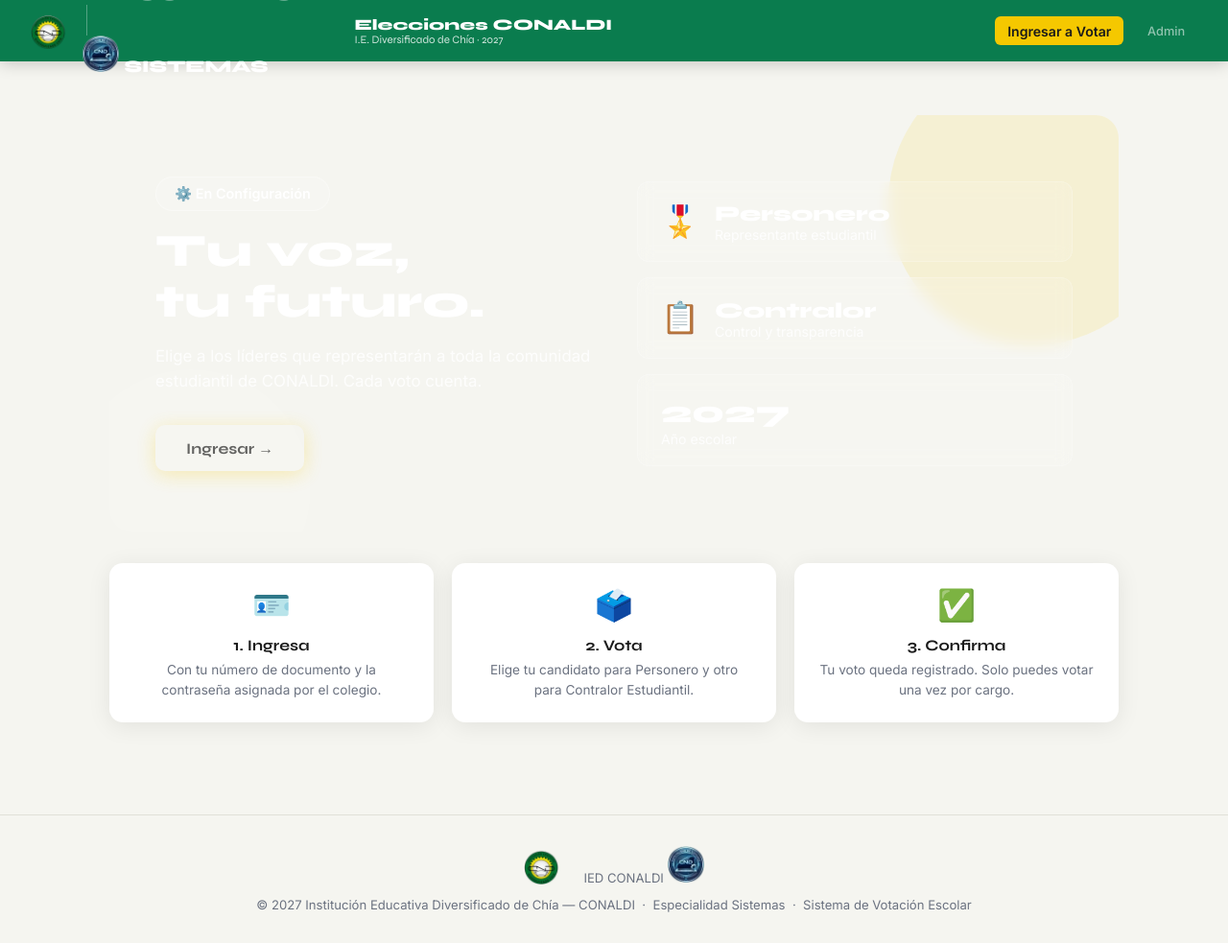
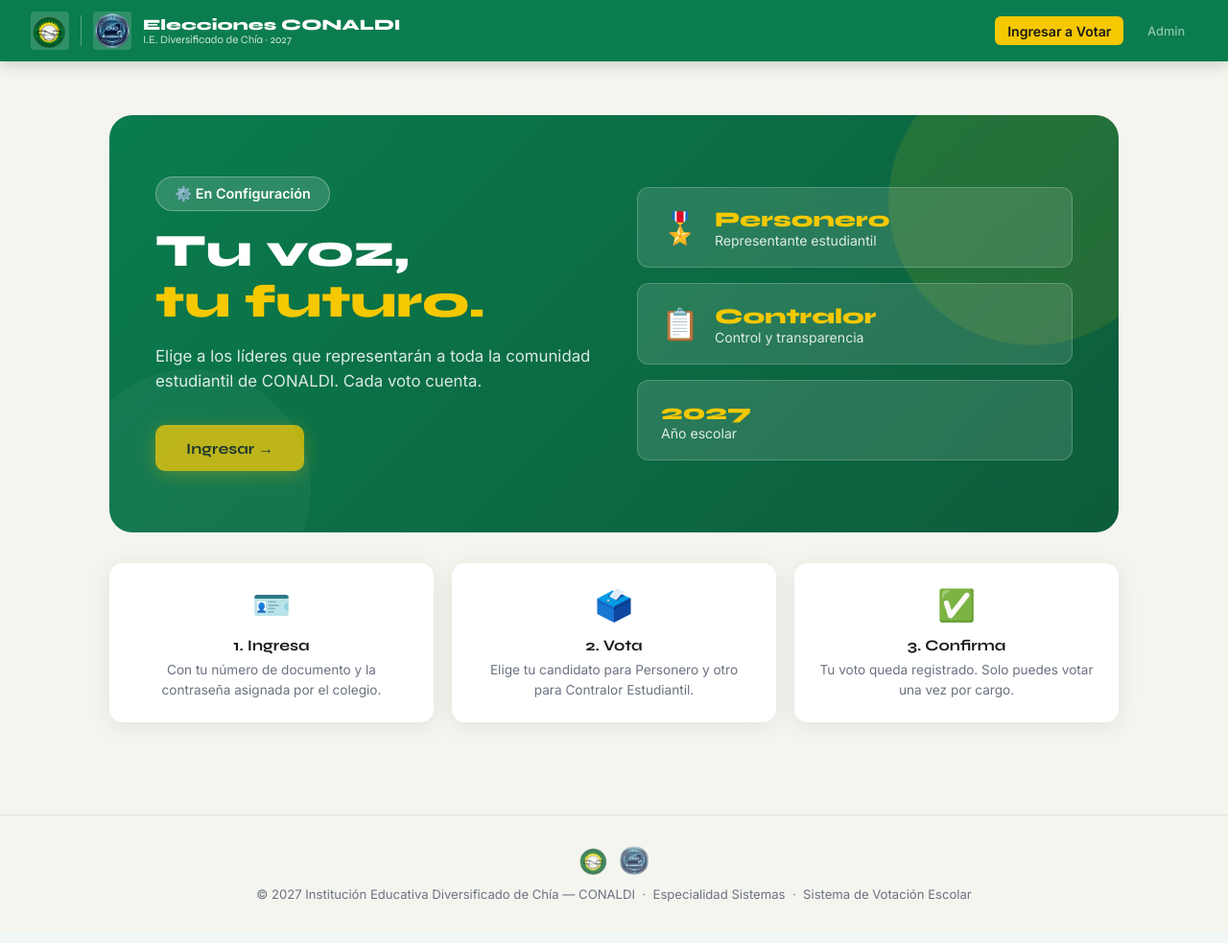
Before and after one commit to EGORDOCO/elecciones-conaldi, a Flask app: page / in a window 1280 px wide. Shown: the whole page at 96% size. After the commit the page ends 940 px from the top, so only its background shows below. Run offline with Flask 3, Linux system fonts and the light colour scheme.

Commit message:
Correccion diseño hero y escudos

```diff
--- a/templates/base.html
+++ b/templates/base.html
@@ -3,42 +3,38 @@
 <head>
   <meta charset="UTF-8">
   <meta name="viewport" content="width=device-width, initial-scale=1.0">
-  <!-- ✏️ AÑO — Cambia "2026" por el año de la elección en todo este archivo -->
-  <title>{% block title %}Elecciones Escolares 2026{% endblock %}</title>
+  <!-- ✏️ AÑO — Cambia "2027" por el año de la elección en todo este archivo -->
+  <title>{% block title %}Elecciones Escolares 2027{% endblock %}</title>
   <link rel="preconnect" href="https://fonts.googleapis.com">
   <link href="https://fonts.googleapis.com/css2?family=Syne:wght@400;600;700;800&family=Inter:wght@300;400;500;600&display=swap" rel="stylesheet">
   <style>
     /* =========================================================
-       ✏️ COLORES — Para cambiar el tema de color cada año,
-       edita únicamente las variables CSS de abajo.
-       --color-primario  : color principal (barra nav, botones, títulos)
-       --color-secundario: color de acento (badges, destacados)
-       --color-acento    : color del botón principal de acción
-       Ejemplos de paletas:
-         Verde institucional (actual): #0A7C4E / #12A367 / #F5C800
-         Azul universitario          : #1D4ED8 / #2563EB / #F59E0B
-         Rojo cívico                 : #B91C1C / #DC2626 / #FCD34D
+       ✏️ COLORES — Edita solo estas variables para cambiar el tema
+       Verde actual: #0A7C4E / #12A367 / #F5C800
     ========================================================= */
     :root {
-      --color-primario:    #0A7C4E;  /* ✏️ COLOR — color principal */
-      --color-primario-dark: #0D5C3A; /* ✏️ COLOR — tono oscuro del principal */
-      --color-primario-claro: #E8F5EF; /* ✏️ COLOR — fondo suave del principal */
-      --color-secundario: #12A367;  /* ✏️ COLOR — color secundario (hover) */
-      --color-acento:     #F5C800;  /* ✏️ COLOR — color de acento/botón acción */
-      --color-peligro:    #C8302A;
+      --color-primario:       #0A7C4E;
+      --color-primario-dark:  #0D5C3A;
+      --color-primario-claro: #E8F5EF;
+      --color-secundario:     #12A367;
+      --color-acento:         #F5C800;
+      --color-peligro:        #C8302A;
+      /* Alias para compatibilidad con index.html */
+      --verde:    #0A7C4E;
+      --amarillo: #F5C800;
       --fondo:    #F5F5F0;
       --blanco:   #FFFFFF;
       --texto:    #1A1A1A;
       --gris:     #6B7280;
       --borde:    #E0E0D8;
-      --sombra:      0 4px 24px rgba(0,0,0,0.08);
+      --sombra:       0 4px 24px rgba(0,0,0,0.08);
       --sombra-hover: 0 8px 40px rgba(0,0,0,0.14);
     }
     *, *::before, *::after { box-sizing: border-box; margin: 0; padding: 0; }
     html { scroll-behavior: smooth; }
     body { font-family: 'Inter', sans-serif; background: var(--fondo); color: var(--texto); min-height: 100vh; }
 
-    /* ── NAVBAR ───────────────────────────────────────────── */
+    /* ── NAVBAR ─────────────────────────────────────────── */
     nav {
       background: var(--color-primario);
       padding: 0 2rem;
@@ -47,33 +43,49 @@
       box-shadow: 0 2px 16px rgba(0,0,0,0.2);
     }
     .nav-brand {
-      font-family: 'Syne', sans-serif; font-weight: 800; font-size: 1.1rem;
+      font-family: 'Syne', sans-serif; font-weight: 800;
       color: var(--blanco); text-decoration: none;
       display: flex; align-items: center; gap: 0.75rem;
     }
-    /* Escudos en el nav */
-    .nav-escudos { display: flex; align-items: center; gap: 8px; }
-    .nav-escudos svg { width: 38px; height: 38px; filter: drop-shadow(0 1px 3px rgba(0,0,0,0.3)); }
-    .nav-separador { width: 1px; height: 32px; background: rgba(255,255,255,0.3); margin: 0 4px; }
+    /* ✏️ ESCUDOS — Contenedor de imágenes en el nav */
+    .nav-escudos {
+      display: flex; align-items: center; gap: 8px;
+    }
+    .nav-escudos img {
+      width: 40px; height: 40px;
+      object-fit: contain;
+      border-radius: 4px;
+      /* Fondo blanco suave para que el escudo se vea sobre verde */
+      background: rgba(255,255,255,0.15);
+      padding: 2px;
+    }
+    .nav-separador {
+      width: 1px; height: 32px;
+      background: rgba(255,255,255,0.3);
+      margin: 0 4px;
+    }
     .nav-titulo { display: flex; flex-direction: column; line-height: 1.2; }
     .nav-titulo span:first-child { font-size: 1rem; font-weight: 800; }
-    /* ✏️ AÑO — El año en el nav se toma del texto de abajo en el HTML del nav */
-    .nav-titulo span:last-child { font-size: 0.72rem; font-weight: 400; opacity: 0.8; }
+    .nav-titulo span:last-child  { font-size: 0.72rem; font-weight: 400; opacity: 0.8; }
 
     .nav-links { display: flex; gap: 0.75rem; align-items: center; }
-    .nav-links a { color: rgba(255,255,255,0.85); text-decoration: none; font-size: 0.88rem; font-weight: 500; padding: 0.4rem 0.8rem; border-radius: 6px; transition: all 0.2s; }
+    .nav-links a {
+      color: rgba(255,255,255,0.85); text-decoration: none;
+      font-size: 0.88rem; font-weight: 500;
+      padding: 0.4rem 0.8rem; border-radius: 6px; transition: all 0.2s;
+    }
     .nav-links a:hover { background: rgba(255,255,255,0.15); color: #fff; }
     .nav-links .btn-nav { background: var(--color-acento); color: var(--texto) !important; font-weight: 600; }
     .nav-links .btn-nav:hover { opacity: 0.9; }
 
-    /* ── ALERTAS ──────────────────────────────────────────── */
+    /* ── ALERTAS ─────────────────────────────────────────── */
     .alerts { max-width: 960px; margin: 1.5rem auto 0; padding: 0 1.5rem; }
     .alert { padding: 0.85rem 1.2rem; border-radius: 10px; margin-bottom: 0.75rem; font-size: 0.9rem; font-weight: 500; display: flex; align-items: center; gap: 0.5rem; }
     .alert-error   { background: #FEE2E2; color: #991B1B; border-left: 4px solid var(--color-peligro); }
     .alert-success { background: var(--color-primario-claro); color: #065F46; border-left: 4px solid var(--color-primario); }
     .alert-info    { background: #DBEAFE; color: #1E40AF; border-left: 4px solid #3B82F6; }
 
-    /* ── BOTONES ──────────────────────────────────────────── */
+    /* ── BOTONES ─────────────────────────────────────────── */
     .btn { display: inline-flex; align-items: center; gap: 0.4rem; padding: 0.65rem 1.4rem; border-radius: 8px; font-family: 'Inter', sans-serif; font-size: 0.9rem; font-weight: 600; cursor: pointer; text-decoration: none; border: none; transition: all 0.2s; }
     .btn-primary  { background: var(--color-primario); color: #fff; }
     .btn-primary:hover { background: var(--color-secundario); transform: translateY(-1px); }
@@ -84,26 +96,27 @@
     .btn-acento   { background: var(--color-acento); color: var(--texto); }
     .btn-acento:hover { opacity: 0.9; }
 
-    /* ── LAYOUT ───────────────────────────────────────────── */
+    /* ── LAYOUT ──────────────────────────────────────────── */
     main { max-width: 1100px; margin: 0 auto; padding: 2rem 1.5rem; }
     .card { background: var(--blanco); border-radius: 16px; box-shadow: var(--sombra); overflow: hidden; }
     .card-header { padding: 1.5rem 2rem; border-bottom: 1px solid var(--borde); display: flex; justify-content: space-between; align-items: center; }
     .card-header h2 { font-family: 'Syne', sans-serif; font-size: 1.2rem; font-weight: 700; }
     .card-body { padding: 2rem; }
 
-    /* ── BADGES ───────────────────────────────────────────── */
-    .badge-verde   { background: var(--color-primario-claro); color: #065F46; padding: 0.2rem 0.7rem; border-radius: 99px; font-size: 0.78rem; font-weight: 600; }
-    .badge-rojo    { background: #FEE2E2; color: #991B1B; padding: 0.2rem 0.7rem; border-radius: 99px; font-size: 0.78rem; font-weight: 600; }
-    .badge-amarillo{ background: #FEF3C7; color: #92400E; padding: 0.2rem 0.7rem; border-radius: 99px; font-size: 0.78rem; font-weight: 600; }
+    /* ── BADGES ──────────────────────────────────────────── */
+    .badge-verde    { background: var(--color-primario-claro); color: #065F46; padding: 0.2rem 0.7rem; border-radius: 99px; font-size: 0.78rem; font-weight: 600; }
+    .badge-rojo     { background: #FEE2E2; color: #991B1B; padding: 0.2rem 0.7rem; border-radius: 99px; font-size: 0.78rem; font-weight: 600; }
+    .badge-amarillo { background: #FEF3C7; color: #92400E; padding: 0.2rem 0.7rem; border-radius: 99px; font-size: 0.78rem; font-weight: 600; }
 
-    /* ── FOOTER ───────────────────────────────────────────── */
+    /* ── FOOTER ──────────────────────────────────────────── */
     footer {
       text-align: center; padding: 2rem; color: var(--gris);
       font-size: 0.82rem; border-top: 1px solid var(--borde); margin-top: 4rem;
       display: flex; flex-direction: column; align-items: center; gap: 0.75rem;
     }
     .footer-escudos { display: flex; align-items: center; gap: 12px; }
-    .footer-escudos svg { width: 32px; height: 32px; opacity: 0.7; }
+    /* ✏️ ESCUDOS FOOTER — tamaño pequeño */
+    .footer-escudos img { width: 30px; height: 30px; object-fit: contain; opacity: 0.75; }
 
     @media (max-width: 640px) {
       nav { padding: 0 1rem; }
@@ -114,56 +127,23 @@
 </head>
 <body>
 
-<!-- ══════════════════════════════════════════════════════════
-     NAVBAR
-     ✏️ AÑO — Actualiza "2026" en el span de abajo
-     ✏️ INSTITUCIÓN — Cambia el nombre si fuera necesario
-     ✏️ ESCUDOS — Los SVG inline de abajo son los escudos del
-        colegio y de la especialidad. Para reemplazarlos por
-        una imagen real, cambia el <svg> por:
-        <img src="{{ url_for('static', filename='img/escudo_colegio.png') }}" width="38" height="38">
-        y coloca el archivo PNG en static/img/
-══════════════════════════════════════════════════════════ -->
 <nav>
   <a class="nav-brand" href="{{ url_for('index') }}">
     <div class="nav-escudos">
-      <!-- ✏️ ESCUDO COLEGIO — Reemplaza este SVG por la imagen real del escudo -->
-      <img src="{{ url_for('static', filename='img/escudo_colegio.png') }}" width="38" height="38">
-        <defs>
-          <linearGradient id="gc1" x1="0%" y1="0%" x2="100%" y2="100%">
-            <stop offset="0%" style="stop-color:#FFD700"/>
-            <stop offset="50%" style="stop-color:#003087"/>
-            <stop offset="100%" style="stop-color:#CE1126"/>
-          </linearGradient>
-        </defs>
-        <path d="M30 2 L58 14 L58 42 C58 56 44 66 30 68 C16 66 2 56 2 42 L2 14 Z" fill="url(#gc1)" stroke="white" stroke-width="1.5"/>
-        <text x="30" y="28" text-anchor="middle" font-family="Arial" font-weight="bold" font-size="9" fill="white">IED</text>
-        <text x="30" y="40" text-anchor="middle" font-family="Arial" font-weight="bold" font-size="6" fill="white">CONALDI</text>
-        <text x="30" y="52" text-anchor="middle" font-family="Arial" font-size="5" fill="white">CHÍA</text>
-      </svg>
+      <!-- ✏️ ESCUDO COLEGIO — Coloca el archivo en static/img/escudo_colegio.png -->
+      <img src="{{ url_for('static', filename='img/escudo_colegio.png') }}"
+           alt="Escudo CONALDI" onerror="this.style.display='none'">
 
       <div class="nav-separador"></div>
 
-      <!-- ✏️ ESCUDO SISTEMAS — Reemplaza este SVG por la imagen real de la especialidad -->
-      <img src="{{ url_for('static', filename='img/escudo_esp.png') }}" width="38" height="38">
-        <defs>
-          <linearGradient id="gs1" x1="0%" y1="0%" x2="100%" y2="100%">
-            <stop offset="0%" style="stop-color:#0A7C4E"/>
-            <stop offset="100%" style="stop-color:#1D4ED8"/>
-          </linearGradient>
-        </defs>
-        <path d="M30 2 L58 14 L58 42 C58 56 44 66 30 68 C16 66 2 56 2 42 L2 14 Z" fill="url(#gs1)" stroke="white" stroke-width="1.5"/>
-        <rect x="16" y="20" width="28" height="20" rx="2" fill="none" stroke="white" stroke-width="1.5"/>
-        <rect x="22" y="40" width="16" height="3" rx="1" fill="white"/>
-        <rect x="26" y="43" width="8" height="4" rx="1" fill="white"/>
-        <circle cx="30" cy="30" r="4" fill="white" opacity="0.9"/>
-        <text x="30" y="58" text-anchor="middle" font-family="Arial" font-size="5" fill="white">SISTEMAS</text>
-      </svg>
+      <!-- ✏️ ESCUDO SISTEMAS — Coloca el archivo en static/img/escudo_esp.png -->
+      <img src="{{ url_for('static', filename='img/escudo_esp.png') }}"
+           alt="Especialidad Sistemas" onerror="this.style.display='none'">
     </div>
 
     <div class="nav-titulo">
-      <!-- ✏️ AÑO — Cambia 2026 por el año actual -->
       <span>Elecciones CONALDI</span>
+      <!-- ✏️ AÑO — Cambia 2027 por el año actual -->
       <span>I.E. Diversificado de Chía · 2027</span>
     </div>
   </a>
@@ -184,7 +164,6 @@
   </div>
 </nav>
 
-<!-- ALERTAS FLASH -->
 <div class="alerts">
   {% with messages = get_flashed_messages(with_categories=true) %}
     {% for category, msg in messages %}
@@ -198,28 +177,12 @@
 
 <main>{% block content %}{% endblock %}</main>
 
-<!-- ══════════════════════════════════════════════════════════
-     FOOTER
-     ✏️ AÑO — Actualiza el año en el texto del pie de página
-══════════════════════════════════════════════════════════ -->
 <footer>
   <div class="footer-escudos">
-    <!-- Escudo colegio pequeño -->
-    <img src="{{ url_for('static', filename='img/escudo_colegio.png') }}" width="38" height="38">
-      <defs><linearGradient id="gf1" x1="0%" y1="0%" x2="100%" y2="100%"><stop offset="0%" style="stop-color:#FFD700"/><stop offset="50%" style="stop-color:#003087"/><stop offset="100%" style="stop-color:#CE1126"/></linearGradient></defs>
-      <path d="M30 2 L58 14 L58 42 C58 56 44 66 30 68 C16 66 2 56 2 42 L2 14 Z" fill="url(#gf1)" stroke="#ccc" stroke-width="1"/>
-      <text x="30" y="30" text-anchor="middle" font-family="Arial" font-weight="bold" font-size="8" fill="white">IED</text>
-      <text x="30" y="42" text-anchor="middle" font-family="Arial" font-size="5" fill="white">CONALDI</text>
-    </svg>
-    <!-- Escudo sistemas pequeño -->
-    <img src="{{ url_for('static', filename='img/escudo_esp.png') }}" width="38" height="38">
-      <defs><linearGradient id="gf2" x1="0%" y1="0%" x2="100%" y2="100%"><stop offset="0%" style="stop-color:#0A7C4E"/><stop offset="100%" style="stop-color:#1D4ED8"/></linearGradient></defs>
-      <path d="M30 2 L58 14 L58 42 C58 56 44 66 30 68 C16 66 2 56 2 42 L2 14 Z" fill="url(#gf2)" stroke="#ccc" stroke-width="1"/>
-      <rect x="18" y="22" width="24" height="16" rx="2" fill="none" stroke="white" stroke-width="1.2"/>
-      <circle cx="30" cy="30" r="3" fill="white" opacity="0.9"/>
-    </svg>
+    <img src="{{ url_for('static', filename='img/escudo_colegio.png') }}" alt="CONALDI" onerror="this.style.display='none'">
+    <img src="{{ url_for('static', filename='img/escudo_esp.png') }}" alt="Sistemas" onerror="this.style.display='none'">
   </div>
-  <!-- ✏️ AÑO — Cambia 2026 por el año actual -->
+  <!-- ✏️ AÑO — Cambia 2027 por el año actual -->
   <span>© 2027 Institución Educativa Diversificado de Chía — CONALDI &nbsp;·&nbsp; Especialidad Sistemas &nbsp;·&nbsp; Sistema de Votación Escolar</span>
 </footer>
 
--- a/templates/index.html
+++ b/templates/index.html
@@ -4,7 +4,8 @@
 {% block extra_css %}
 <style>
   .hero {
-    background: linear-gradient(135deg, var(--verde) 0%, #0D5C3A 100%);
+    /* ✏️ COLOR — Cambia los colores del hero aquí */
+    background: linear-gradient(135deg, var(--color-primario) 0%, var(--color-primario-dark) 100%);
     border-radius: 24px;
     padding: 4rem 3rem;
     color: #fff;
@@ -20,16 +21,18 @@
     position: absolute;
     top: -60px; right: -60px;
     width: 300px; height: 300px;
-    background: rgba(245,200,0,0.12);
+    background: rgba(245,200,0,0.10);
     border-radius: 50%;
+    pointer-events: none;
   }
   .hero::after {
     content: '';
     position: absolute;
     bottom: -80px; left: -40px;
     width: 250px; height: 250px;
-    background: rgba(255,255,255,0.05);
+    background: rgba(255,255,255,0.04);
     border-radius: 50%;
+    pointer-events: none;
   }
   .hero-text h1 {
     font-family: 'Syne', sans-serif;
@@ -37,14 +40,15 @@
     font-weight: 800;
     line-height: 1.1;
     margin-bottom: 1rem;
+    color: #fff;
   }
   .hero-text h1 em {
     font-style: normal;
-    color: var(--amarillo);
+    color: var(--color-acento);
   }
   .hero-text p {
     font-size: 1.05rem;
-    opacity: 0.85;
+    color: rgba(255,255,255,0.85);
     margin-bottom: 2rem;
     line-height: 1.6;
   }
@@ -63,15 +67,14 @@
     display: flex;
     align-items: center;
     gap: 1rem;
-    backdrop-filter: blur(8px);
   }
   .hero-stat .num {
     font-family: 'Syne', sans-serif;
-    font-size: 2rem;
+    font-size: 1.4rem;
     font-weight: 800;
-    color: var(--amarillo);
+    color: var(--color-acento);
   }
-  .hero-stat .lbl { font-size: 0.88rem; opacity: 0.8; }
+  .hero-stat .lbl { font-size: 0.88rem; opacity: 0.85; color: #fff; }
   .estado-badge {
     display: inline-flex;
     align-items: center;
@@ -82,14 +85,34 @@
     font-size: 0.9rem;
     margin-bottom: 1rem;
   }
-  .estado-activa { background: var(--amarillo); color: #1a1a1a; }
-  .estado-config { background: rgba(255,255,255,0.15); color: #fff; border: 1px solid rgba(255,255,255,0.3); }
-  .estado-cerrada { background: rgba(200,48,42,0.3); color: #fff; border: 1px solid rgba(200,48,42,0.5); }
-  .estado-activa .dot-anim {
-    width: 8px; height: 8px; background: var(--verde); border-radius: 50%;
+  .estado-activa  { background: var(--color-acento); color: #1a1a1a; }
+  .estado-config  { background: rgba(255,255,255,0.15); color: #fff; border: 1px solid rgba(255,255,255,0.3); }
+  .estado-cerrada { background: rgba(200,48,42,0.3);   color: #fff; border: 1px solid rgba(200,48,42,0.5); }
+  .dot-anim {
+    width: 8px; height: 8px;
+    background: var(--color-primario);
+    border-radius: 50%;
     animation: pulse 1.5s infinite;
   }
   @keyframes pulse { 0%,100%{opacity:1;transform:scale(1)} 50%{opacity:0.5;transform:scale(1.4)} }
+
+  .btn-hero {
+    display: inline-flex;
+    align-items: center;
+    gap: 0.5rem;
+    background: var(--color-acento);
+    color: #1a1a1a;
+    font-family: 'Syne', sans-serif;
+    font-weight: 700;
+    font-size: 1rem;
+    padding: 0.9rem 2rem;
+    border-radius: 10px;
+    text-decoration: none;
+    transition: all 0.2s;
+    box-shadow: 0 4px 20px rgba(245,200,0,0.35);
+  }
+  .btn-hero:hover { transform: translateY(-2px); box-shadow: 0 8px 30px rgba(245,200,0,0.5); }
+
   .instrucciones {
     margin-top: 2rem;
     display: grid;
@@ -104,24 +127,9 @@
     text-align: center;
   }
   .paso .icono { font-size: 2rem; margin-bottom: 0.8rem; }
-  .paso h3 { font-family: 'Syne', sans-serif; font-size: 1rem; font-weight: 700; margin-bottom: 0.4rem; }
-  .paso p { font-size: 0.85rem; color: var(--gris); line-height: 1.5; }
-  .btn-hero {
-    display: inline-flex;
-    align-items: center;
-    gap: 0.5rem;
-    background: var(--amarillo);
-    color: #1a1a1a;
-    font-family: 'Syne', sans-serif;
-    font-weight: 700;
-    font-size: 1rem;
-    padding: 0.9rem 2rem;
-    border-radius: 10px;
-    text-decoration: none;
-    transition: all 0.2s;
-    box-shadow: 0 4px 20px rgba(245,200,0,0.4);
-  }
-  .btn-hero:hover { transform: translateY(-2px); box-shadow: 0 8px 30px rgba(245,200,0,0.5); }
+  .paso h3 { font-family: 'Syne', sans-serif; font-size: 1rem; font-weight: 700; margin-bottom: 0.4rem; color: var(--texto); }
+  .paso p   { font-size: 0.85rem; color: var(--gris); line-height: 1.5; }
+
   @media (max-width: 768px) {
     .hero { grid-template-columns: 1fr; padding: 2.5rem 1.5rem; }
     .hero-text h1 { font-size: 2rem; }
@@ -147,20 +155,31 @@
     {% if eleccion and eleccion.estado == 'activa' %}
       <a href="{{ url_for('login') }}" class="btn-hero">Ir a votar →</a>
     {% else %}
-      <a href="{{ url_for('login') }}" class="btn-hero" style="opacity:0.7;">Ingresar →</a>
+      <a href="{{ url_for('login') }}" class="btn-hero" style="opacity:0.75;">Ingresar →</a>
     {% endif %}
   </div>
+
   <div class="hero-visual">
     <div class="hero-stat">
-      <div class="num">🎖️</div>
-      <div><div class="num" style="font-size:1.4rem;">Personero</div><div class="lbl">Representante estudiantil</div></div>
+      <span style="font-size:2rem;">🎖️</span>
+      <div>
+        <div class="num">Personero</div>
+        <div class="lbl">Representante estudiantil</div>
+      </div>
     </div>
     <div class="hero-stat">
-      <div class="num">📋</div>
-      <div><div class="num" style="font-size:1.4rem;">Contralor</div><div class="lbl">Control y transparencia</div></div>
+      <span style="font-size:2rem;">📋</span>
+      <div>
+        <div class="num">Contralor</div>
+        <div class="lbl">Control y transparencia</div>
+      </div>
     </div>
     <div class="hero-stat">
-      <div><div class="num">2027</div><div class="lbl">Año escolar</div></div>
+      <div>
+        <!-- ✏️ AÑO — Cambia 2027 por el año actual -->
+        <div class="num">2027</div>
+        <div class="lbl">Año escolar</div>
+      </div>
     </div>
   </div>
 </div>
```
